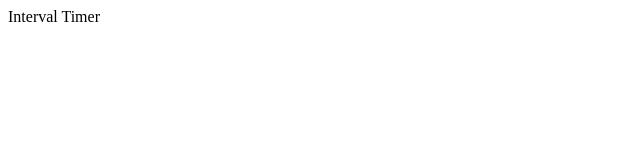
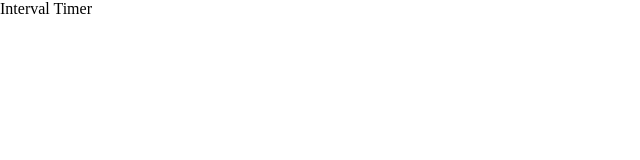
Before and after one commit to bohdanmoroziuk/interval-timer, a React (Create React App) app: page / in a window 1280 px wide. Shown: the top 160 px of the page, without its empty margins (0-640 px from the left). Built offline with nearby package versions, Linux system fonts and the light colour scheme.

Commit message:
feat: add global style

```diff
--- a/src/styles/global.ts
+++ b/src/styles/global.ts
@@ -1,5 +1,353 @@
 import { createGlobalStyle } from 'styled-components';
 
-const GlobalStyle = createGlobalStyle``;
+const GlobalStyle = createGlobalStyle`
+  /* Document
+    ========================================================================== */
+
+  /**
+  * 1. Correct the line height in all browsers.
+  * 2. Prevent adjustments of font size after orientation changes in iOS.
+  */
+
+  html {
+    line-height: 1.15; /* 1 */
+    -webkit-text-size-adjust: 100%; /* 2 */
+  }
+
+  /* Sections
+    ========================================================================== */
+
+  /**
+  * Remove the margin in all browsers.
+  */
+
+  body {
+    margin: 0;
+  }
+
+  /**
+  * Render the "main" element consistently in IE.
+  */
+
+  main {
+    display: block;
+  }
+
+  /**
+  * Correct the font size and margin on "h1" elements within "section" and
+  * "article" contexts in Chrome, Firefox, and Safari.
+  */
+
+  h1 {
+    font-size: 2em;
+    margin: 0.67em 0;
+  }
+
+  /* Grouping content
+    ========================================================================== */
+
+  /**
+  * 1. Add the correct box sizing in Firefox.
+  * 2. Show the overflow in Edge and IE.
+  */
+
+  hr {
+    box-sizing: content-box; /* 1 */
+    height: 0; /* 1 */
+    overflow: visible; /* 2 */
+  }
+
+  /**
+  * 1. Correct the inheritance and scaling of font size in all browsers.
+  * 2. Correct the odd "em" font sizing in all browsers.
+  */
+
+  pre {
+    font-family: monospace, monospace; /* 1 */
+    font-size: 1em; /* 2 */
+  }
+
+  /* Text-level semantics
+    ========================================================================== */
+
+  /**
+  * Remove the gray background on active links in IE 10.
+  */
+
+  a {
+    background-color: transparent;
+  }
+
+  /**
+  * 1. Remove the bottom border in Chrome 57-
+  * 2. Add the correct text decoration in Chrome, Edge, IE, Opera, and Safari.
+  */
+
+  abbr[title] {
+    border-bottom: none; /* 1 */
+    text-decoration: underline; /* 2 */
+    text-decoration: underline dotted; /* 2 */
+  }
+
+  /**
+  * Add the correct font weight in Chrome, Edge, and Safari.
+  */
+
+  b,
+  strong {
+    font-weight: bolder;
+  }
+
+  /**
+  * 1. Correct the inheritance and scaling of font size in all browsers.
+  * 2. Correct the odd "em" font sizing in all browsers.
+  */
+
+  code,
+  kbd,
+  samp {
+    font-family: monospace, monospace; /* 1 */
+    font-size: 1em; /* 2 */
+  }
+
+  /**
+  * Add the correct font size in all browsers.
+  */
+
+  small {
+    font-size: 80%;
+  }
+
+  /**
+  * Prevent "sub" and "sup" elements from affecting the line height in
+  * all browsers.
+  */
+
+  sub,
+  sup {
+    font-size: 75%;
+    line-height: 0;
+    position: relative;
+    vertical-align: baseline;
+  }
+
+  sub {
+    bottom: -0.25em;
+  }
+
+  sup {
+    top: -0.5em;
+  }
+
+  /* Embedded content
+    ========================================================================== */
+
+  /**
+  * Remove the border on images inside links in IE 10.
+  */
+
+  img {
+    border-style: none;
+  }
+
+  /* Forms
+    ========================================================================== */
+
+  /**
+  * 1. Change the font styles in all browsers.
+  * 2. Remove the margin in Firefox and Safari.
+  */
+
+  button,
+  input,
+  optgroup,
+  select,
+  textarea {
+    font-family: inherit; /* 1 */
+    font-size: 100%; /* 1 */
+    line-height: 1.15; /* 1 */
+    margin: 0; /* 2 */
+  }
+
+  /**
+  * Show the overflow in IE.
+  * 1. Show the overflow in Edge.
+  */
+
+  button,
+  input { /* 1 */
+    overflow: visible;
+  }
+
+  /**
+  * Remove the inheritance of text transform in Edge, Firefox, and IE.
+  * 1. Remove the inheritance of text transform in Firefox.
+  */
+
+  button,
+  select { /* 1 */
+    text-transform: none;
+  }
+
+  /**
+  * Correct the inability to style clickable types in iOS and Safari.
+  */
+
+  button,
+  [type="button"],
+  [type="reset"],
+  [type="submit"] {
+    -webkit-appearance: button;
+  }
+
+  /**
+  * Remove the inner border and padding in Firefox.
+  */
+
+  button::-moz-focus-inner,
+  [type="button"]::-moz-focus-inner,
+  [type="reset"]::-moz-focus-inner,
+  [type="submit"]::-moz-focus-inner {
+    border-style: none;
+    padding: 0;
+  }
+
+  /**
+  * Restore the focus styles unset by the previous rule.
+  */
+
+  button:-moz-focusring,
+  [type="button"]:-moz-focusring,
+  [type="reset"]:-moz-focusring,
+  [type="submit"]:-moz-focusring {
+    outline: 1px dotted ButtonText;
+  }
+
+  /**
+  * Correct the padding in Firefox.
+  */
+
+  fieldset {
+    padding: 0.35em 0.75em 0.625em;
+  }
+
+  /**
+  * 1. Correct the text wrapping in Edge and IE.
+  * 2. Correct the color inheritance from "fieldset" elements in IE.
+  * 3. Remove the padding so developers are not caught out when they zero out
+  *    "fieldset" elements in all browsers.
+  */
+
+  legend {
+    box-sizing: border-box; /* 1 */
+    color: inherit; /* 2 */
+    display: table; /* 1 */
+    max-width: 100%; /* 1 */
+    padding: 0; /* 3 */
+    white-space: normal; /* 1 */
+  }
+
+  /**
+  * Add the correct vertical alignment in Chrome, Firefox, and Opera.
+  */
+
+  progress {
+    vertical-align: baseline;
+  }
+
+  /**
+  * Remove the default vertical scrollbar in IE 10+.
+  */
+
+  textarea {
+    overflow: auto;
+  }
+
+  /**
+  * 1. Add the correct box sizing in IE 10.
+  * 2. Remove the padding in IE 10.
+  */
+
+  [type="checkbox"],
+  [type="radio"] {
+    box-sizing: border-box; /* 1 */
+    padding: 0; /* 2 */
+  }
+
+  /**
+  * Correct the cursor style of increment and decrement buttons in Chrome.
+  */
+
+  [type="number"]::-webkit-inner-spin-button,
+  [type="number"]::-webkit-outer-spin-button {
+    height: auto;
+  }
+
+  /**
+  * 1. Correct the odd appearance in Chrome and Safari.
+  * 2. Correct the outline style in Safari.
+  */
+
+  [type="search"] {
+    -webkit-appearance: textfield; /* 1 */
+    outline-offset: -2px; /* 2 */
+  }
+
+  /**
+  * Remove the inner padding in Chrome and Safari on macOS.
+  */
+
+  [type="search"]::-webkit-search-decoration {
+    -webkit-appearance: none;
+  }
+
+  /**
+  * 1. Correct the inability to style clickable types in iOS and Safari.
+  * 2. Change font properties to "inherit" in Safari.
+  */
+
+  ::-webkit-file-upload-button {
+    -webkit-appearance: button; /* 1 */
+    font: inherit; /* 2 */
+  }
+
+  /* Interactive
+    ========================================================================== */
+
+  /*
+  * Add the correct display in Edge, IE 10+, and Firefox.
+  */
+
+  details {
+    display: block;
+  }
+
+  /*
+  * Add the correct display in all browsers.
+  */
+
+  summary {
+    display: list-item;
+  }
+
+  /* Misc
+    ========================================================================== */
+
+  /**
+  * Add the correct display in IE 10+.
+  */
+
+  template {
+    display: none;
+  }
+
+  /**
+  * Add the correct display in IE 10.
+  */
+
+  [hidden] {
+    display: none;
+  }
+`;
 
 export default GlobalStyle;
```
